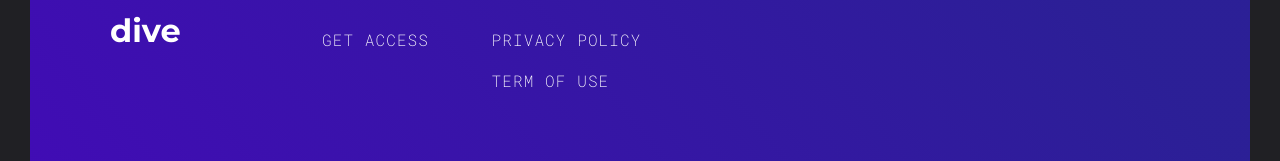
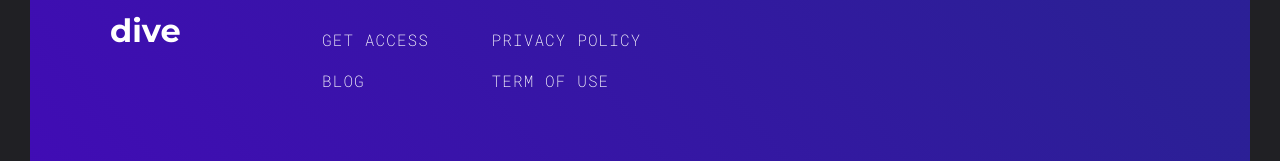
Before and after one commit to Thomas-rod/home-dive, a Next.js app: page / in a window 1280 px wide. Shown: the part 5309-5470 px from the top of the page. Built offline with nearby package versions, Linux system fonts and the light colour scheme.

Commit message:
add navigation blog at footer

```diff
--- a/common/components/footer.js
+++ b/common/components/footer.js
@@ -24,6 +24,11 @@ export default function Footer() {
                         <Link href='/#'>
                             <a>
                                 <p className={`${fontStyle.input_size} ${fontStyle.robotoMono} ${fontStyle.__uppercase} ${fontStyle.p_fw__200} ${fontStyle.p_ls__positive}`}>Get Access</p>
+                            </a>
+                        </Link>
+                        <Link passHref={true} href='https://blog.diveanalytics.co/'>
+                            <a target="_blank">
+                                <p className={`${fontStyle.input_size} ${fontStyle.robotoMono} ${fontStyle.__uppercase} ${fontStyle.p_fw__200} ${fontStyle.p_ls__positive}`}>Blog</p>
                             </a>
                         </Link>
 
```
